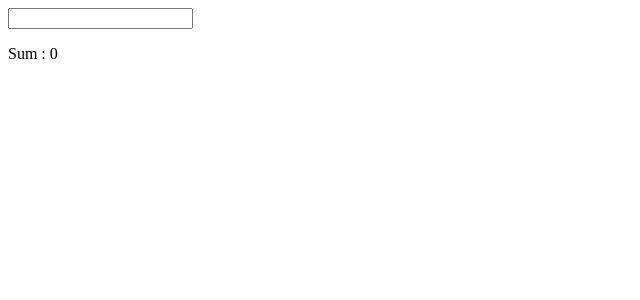
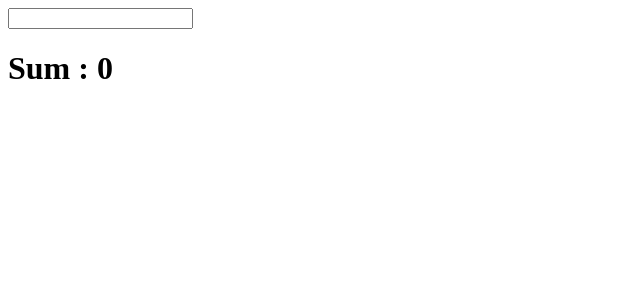
Before and after one commit to acciojob/sum-calculator-ManiPoorna, a React app: page / in a window 1280 px wide. Shown: the top 300 px of the page, without its empty margins (0-640 px from the left). Built offline with nearby package versions, Linux system fonts and the light colour scheme.

Commit message:
Version 1.1

```diff
--- a/src/components/App.js
+++ b/src/components/App.js
@@ -16,7 +16,7 @@ const App = () => {
     <div>
         {/* Do not remove the main div */}
         <input type="number" onChange={(e)=>updateSum(e)}/>
-        <p>Sum : {sum}</p>
+        <h1>Sum  :  {sum}</h1>
     </div>
   )
 }
```
